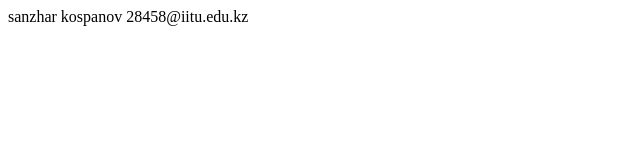
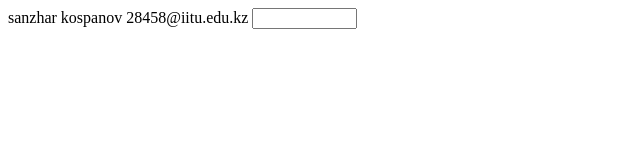
Before and after one commit to visanzhar/itmo_test, a plain HTML site: page index.html in a window 1280 px wide. Shown: the whole page, without its empty margins (0-640 px from the left). Drawn offline with Linux system fonts and the light colour scheme.

Commit message:
Update index.html

```diff
--- a/index.html
+++ b/index.html
@@ -1 +1,2 @@
 sanzhar kospanov 28458@iitu.edu.kz
+<input type="text" id="name" name="name" required minlength="4" maxlength="8" size="10" />
```
